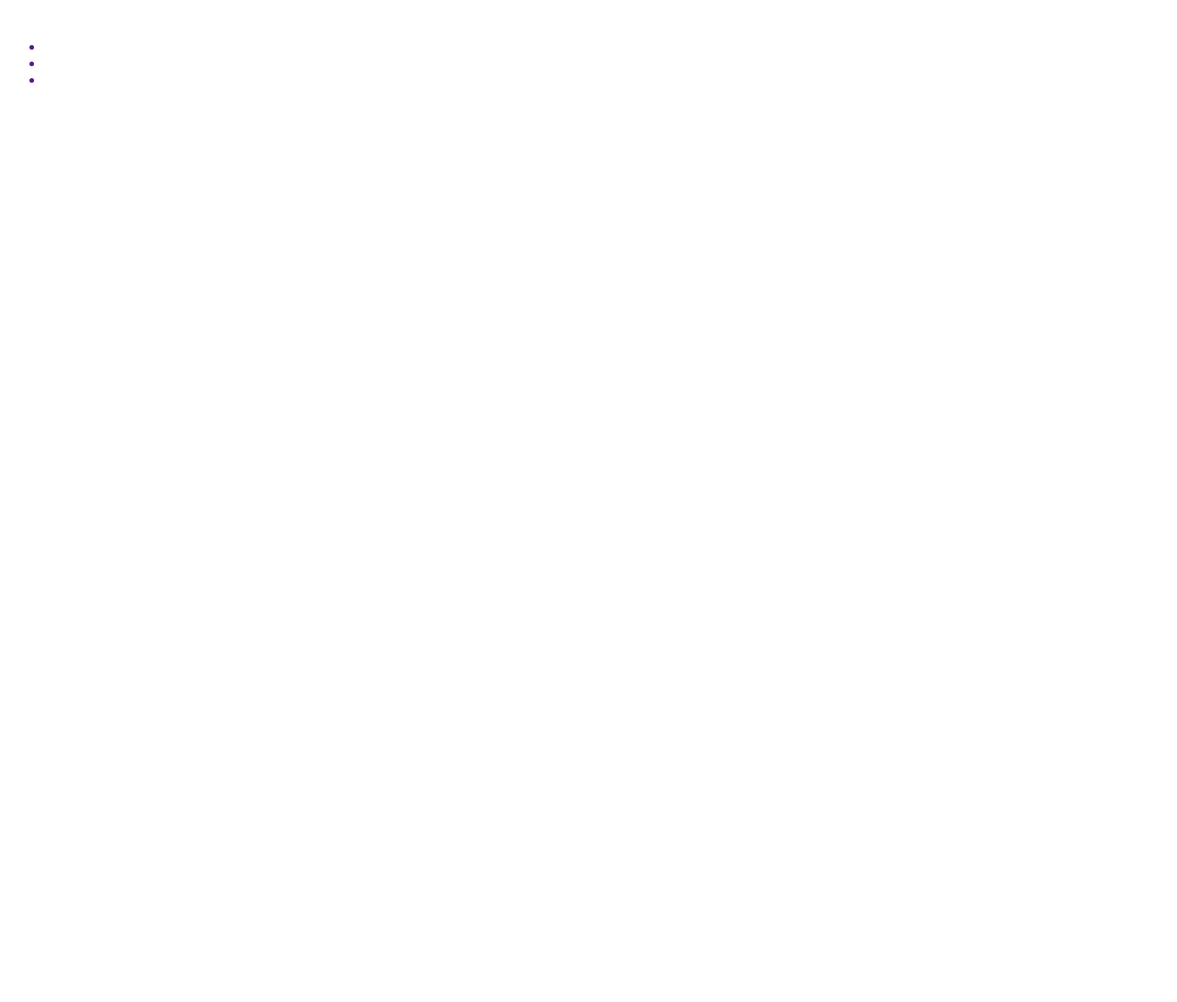
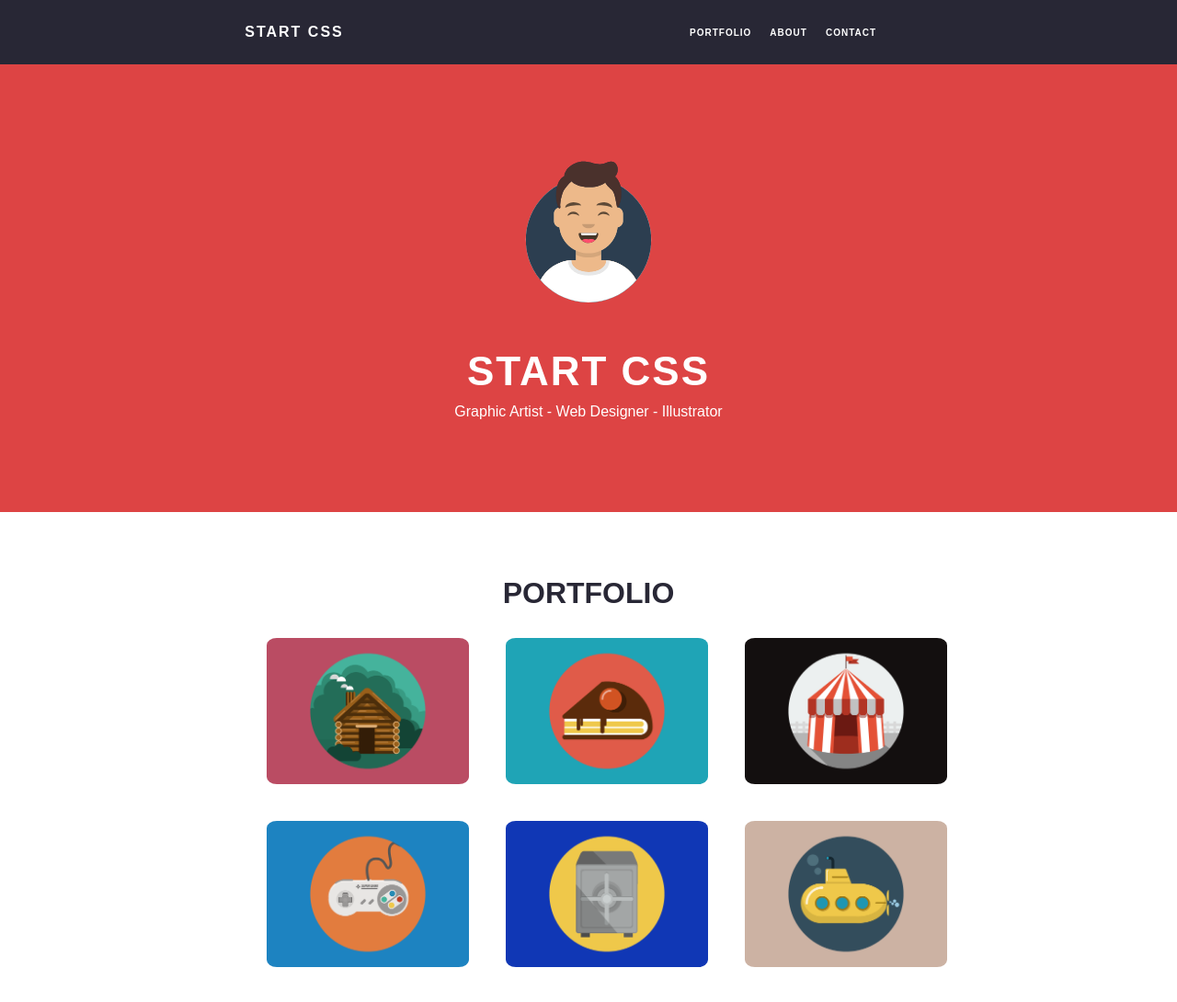
Before and after one commit to ca7vin/startCSS, a plain HTML site: page index.html in a window 1280 px wide. Shown: the whole page at 92% size. Before the commit the page ends 800 px from the top, so only its background shows below. Drawn offline with Linux system fonts and the light colour scheme; a web font is replaced by a local one.

Commit message:
Header + Section Portfolio

```diff
--- a/index.html
+++ b/index.html
@@ -1,34 +1,76 @@
 <!DOCTYPE html>
 <html lang="en">
+
 <head>
     <meta charset="UTF-8">
     <meta http-equiv="X-UA-Compatible" content="IE=edge">
     <meta name="viewport" content="width=device-width, initial-scale=1.0">
+    <link rel="stylesheet" href="./public/CSS/style.css">
+    <!-- GOOGLE  FONTS -->
+    <link rel="preconnect" href="https://fonts.googleapis.com">
+    <link rel="preconnect" href="https://fonts.gstatic.com" crossorigin>
+    <link href="https://fonts.googleapis.com/css2?family=M+PLUS+1&display=swap" rel="stylesheet">
     <title>Start CSS</title>
 </head>
+
 <body>
+    <!-- HEADER START -->
     <header>
-        <div>
-            <img src="" alt="">
+        <!-- navbar start -->
+        <div class="navbar">
+            <div class="navbar-titre">
+                <span>Start CSS</span>
             </div>
-        <div>
+            <div class="navbar-menu">
                 <ul>
                     <a href="">
-                    <li></li>
+                        <li>portfolio</li>
                     </a>
                     <a href="">
-                    <li></li>
+                        <li>about</li>
                     </a>
                     <a href="">
-                    <li></li>
+                        <li>contact</li>
                     </a>
                 </ul>
             </div>
-    </header>
+        </div>
+        <!-- navbar end -->
+        <!-- banner start -->
         <div class="banner">
-        <div>
-            <img src="" alt="">
+            <div class="banner-img">
+                <img src="./public/img/avataaars.svg" alt="avatar-icon">
+            </div>
+            <div class="banner-text">
+                <h1>Start CSS</h1>
+                <span class="baseline">Graphic Artist - Web Designer - Illustrator</span>
             </div>
         </div>
+        <!-- banner end -->
+    </header>
+    <!-- header end -->
+    <!-- portfolio start -->
+    <section class="portfolio">
+        <div class="portfolio-titre">
+            <h2>portfolio</h2>
+        </div>
+        <div class="portfolio-row">
+            <div class="portfolio-col">
+                <img src="./public/img/portfolio/cabin.png" alt="">
+                <img src="./public/img/portfolio/game.png" alt="">
+                </div>
+            <div class="portfolio-col">
+                <img src="./public/img/portfolio/cake.png" alt="">
+                <img src="./public/img/portfolio/safe.png" alt="">
+            </div>
+            <div class="portfolio-col">
+                <img src="./public/img/portfolio/circus.png" alt="">
+                <img src="./public/img/portfolio/submarine.png" alt="">
+            </div>
+
+        </div>
+    </section>
+    <!-- portfolio end -->
 </body>
+
 </html>
--- a/public/CSS/style.css
+++ b/public/CSS/style.css
@@ -0,0 +1,137 @@
+* {
+  margin: 0;
+  padding: 0;
+  outline: 0;
+  font-family: 'M PLUS 1', sans-serif;
+}
+
+/* navbar start */
+header{
+    display: flex;
+    flex-direction: column;
+}
+
+h1{
+    color: white;
+    text-transform: uppercase;
+    font-weight: bolder;
+    font-size: 44px;
+    letter-spacing: 2px;
+}
+
+a{
+    text-decoration: none;
+}
+
+.navbar{
+    background-color:rgb(40, 39, 53);
+    display: flex;
+    height: 70px;
+}
+
+.navbar-menu{
+    flex: 1;
+    display: flex;
+    align-items: center;
+}
+
+.navbar-titre{
+    flex: 1;
+    display: flex;
+    align-items: center;
+    justify-content: center;
+}
+
+.navbar-titre span{
+    color: white;
+    text-transform: uppercase;
+    font-weight: bolder;
+    letter-spacing: 2px;
+    font-size: 16px;
+}
+
+.navbar-menu ul{
+    display: flex;
+    flex: 1;
+    margin-left: 100px;
+}
+
+.navbar-menu ul a li{
+    list-style: none;
+    margin-left: 10px;
+    margin-right: 10px;
+    color: white;
+    text-transform: uppercase;
+    font-weight: bolder;
+    font-size: 10px;
+    letter-spacing: 1px;
+}
+/* nav end */
+/* banner start */
+.banner{
+    display: flex;
+    flex-direction: column;
+    align-items: center;
+    justify-content: center;
+    background-color: rgb(221, 68, 68);
+    padding-top: 100px;
+    padding-bottom: 100px;
+}
+
+.banner-img{
+    display: flex;
+    margin-bottom: 50px;
+}
+
+.banner-img img{
+    width: 150px;
+}
+
+.banner-text{
+    display: flex;
+    flex-direction: column;
+    align-items: center;
+}
+
+.banner-text span{
+    color: white;
+    margin-top: 10px;
+}
+/* banner end */
+/* portfolio start */
+.portfolio{
+    display: flex;
+    flex-direction: column;
+    margin: 20px 250px;
+}
+
+.portfolio-titre{
+    display: flex;
+    justify-content: center;
+    margin-bottom: 10px;
+    margin-top: 50px;
+}
+
+.portfolio-titre h2{
+    text-transform: uppercase;
+    font-size: 32px;
+    font-weight: 600;
+    color:rgb(40, 39, 53);
+}
+
+.portfolio-row{
+    display: flex;
+}
+
+.portfolio-col{
+    display: flex;
+    flex-direction: column;
+    flex: 1;
+    margin: 0px 20px;
+}
+
+.portfolio-col img{
+    width: 100%;
+    border-radius: 5%;
+    margin: 20px;
+}
```
Lines whose indentation alone changed are shown as unchanged.
